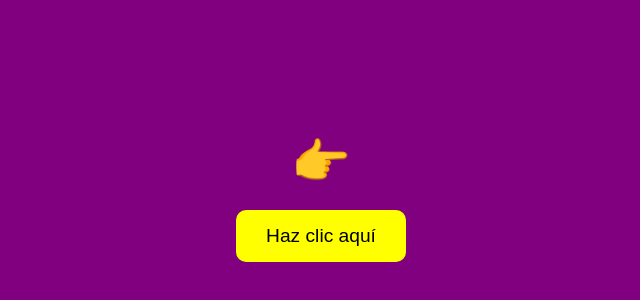
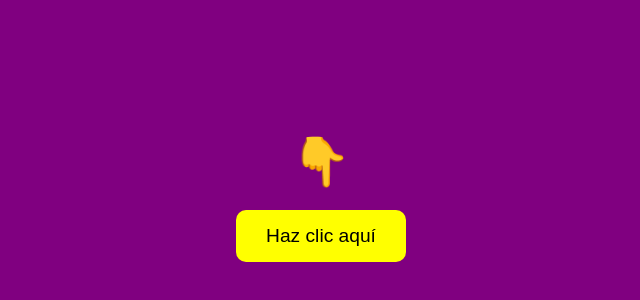
Before and after one commit to naikolinn12-cmyk/flores-amarillas, a plain HTML site: page index.html in a window 1280 px wide. Shown: the part 202-502 px from the top of the page, 319-959 px from the left. Drawn offline with Linux system fonts and the light colour scheme.

Commit message:
Update index.html

```diff
--- a/index.html
+++ b/index.html
@@ -128,7 +128,7 @@
 </head>
 <body>
   <div class="container">
-    <div class="emoji">👉</div>
+    <div class="emoji">👇</div>
     <button class="btn">Haz clic aquí</button>
     <h1>Unas flores amarillas para la princesa más hermosa del universo</h1>
 
```
